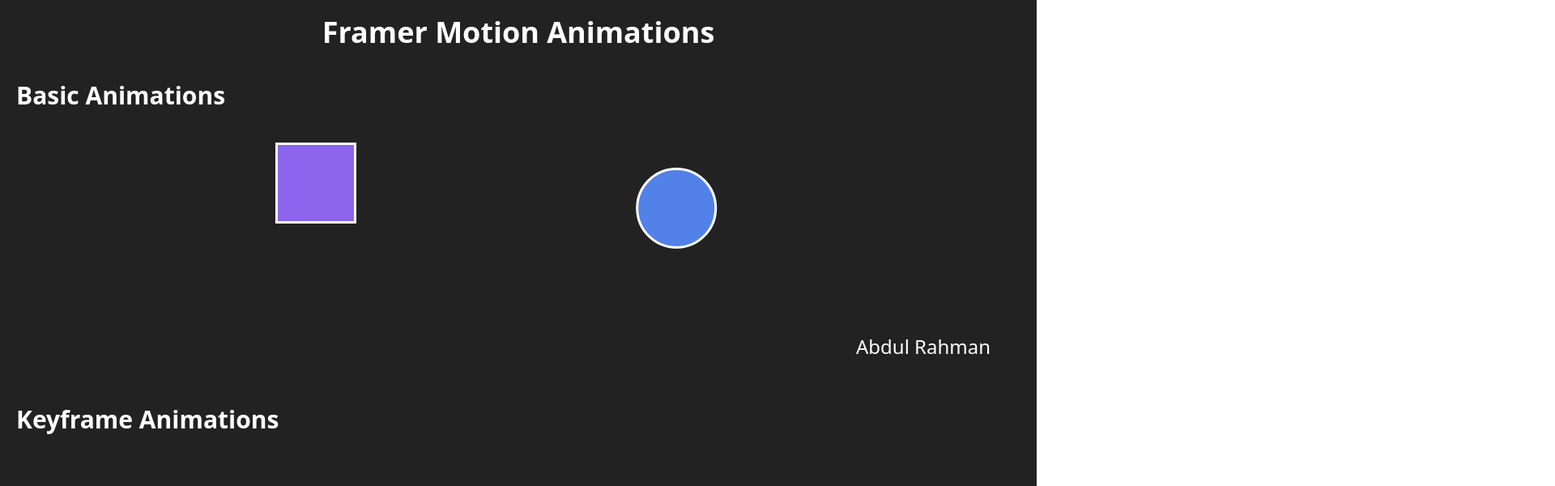
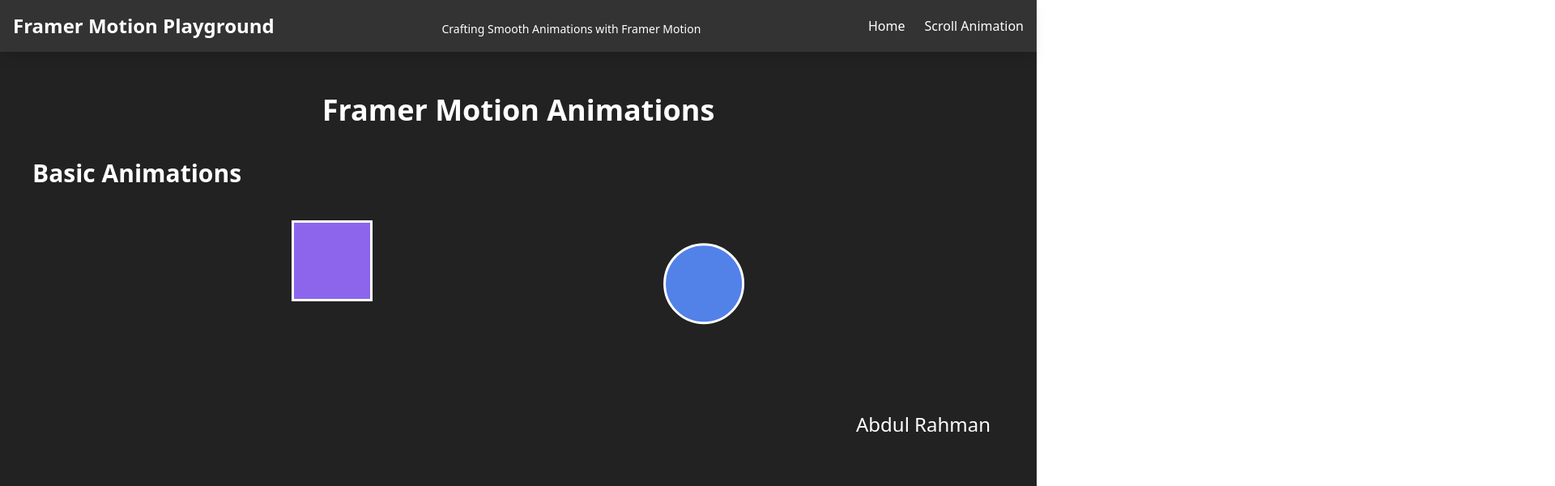
Before and after one commit to abdulrahmans0414/MotionCraft, a React (Vite) app: page / in a window 1280 px wide. Shown: the top 600 px of the page at 81% size, 1920 px wide, since content can reach past the window. Built offline with nearby package versions, Linux system fonts and the light colour scheme.

Commit message:
add Header and  Footer component with Tailwind styles

```diff
--- a/src/Pages/AnimationsPage.jsx
+++ b/src/Pages/AnimationsPage.jsx
@@ -3,10 +3,14 @@
 import KeyframeAnimations from "../components/Animations/KeyframeAnimations";
 import GestureAnimations from "../components/Animations/GestureAnimations";
 import VariantsAnimations from "../components/Animations/VariantsAnimations";
+import Header from "../components/Layout/Header";
+import Footer from "../components/Layout/Footer";
 
 function AnimationsPage() {
     return (
         <div className="bg-[#222]  text-white min-h-screen p-5">
+            <Header />
+            <main className="flex-grow p-5 pt-24"> {/* Add pt-24 to account for the fixed header */}
                 <h1 className="text-white text-center text-4xl font-bold mb-10">
                     Framer Motion Animations
                 </h1>
@@ -30,6 +34,8 @@
                     <h2 className="text-white text-3xl font-semibold mb-5">Variants Animations</h2>
                     <VariantsAnimations />
                 </section>
+            </main>
+            <Footer />
         </div>
     )
 }
--- a/src/Pages/ScrollAnimationPage.jsx
+++ b/src/Pages/ScrollAnimationPage.jsx
@@ -1,10 +1,16 @@
 import React from "react";
 import ScrollAnimations from "../components/Animations/ScrollAnimations";
+import Header from "../components/Layout/Header";
+import Footer from "../components/Layout/Footer";
 
 function ScrollAnimationPage() {
     return (
         <div className="bg-[#222] text-white min-h-screen">
-            <ScrollAnimations />
+            <Header />
+            <main className="flex-grow">
+                <ScrollAnimations />
+            </main>
+            <Footer />
         </div>
     )
 }
--- a/src/components/Layout/Footer.jsx
+++ b/src/components/Layout/Footer.jsx
@@ -1,7 +1,13 @@
 import React from "react";
 
 function Footer() {
-    return <div>Footer</div>;
+    return (
+        <footer className="bg-[#333] text-white p-4 text-center mt-auto">
+            <p className="text-sm">
+                &copy; {new Date().getFullYear()} Framer Motion Playground by Abdul Rahman. All rights reserved.
+            </p>
+        </footer>
+    )
 }
 
 export default Footer;
--- a/src/components/Layout/Header.jsx
+++ b/src/components/Layout/Header.jsx
@@ -1,7 +1,41 @@
 import React from "react";
+import { motion } from "framer-motion";
+import { Link } from "react-router-dom";
+function Header() {
 
-function Header() {
-    return <div>Header</div>;
+    return (
+        <motion.header
+            className="bg-[#333] text-white p-4 fixed top-0 left-0 w-full z-50 shadow-lg"
+            initial={{ y: -100 }}
+            animate={{ y: 0 }}
+            transition={{ type: "spring", stiffness: 120 }}
+        >
+            <div className="container mx-auto flex justify-between items-center">
+                <h1 className="text-2xl font-bold">Framer Motion Playground</h1>
+                <p className="text-sm mt-2">Crafting Smooth Animations with Framer Motion</p>
+                <nav>
+                    <ul className="flex space-x-6">
+                        <li>
+                            <Link
+                                to="/"
+                                className="hover:text-purple-400 transition-colors duration-300"
+                            >
+                                Home
+                            </Link>
+                        </li>
+                        <li>
+                            <Link
+                                to="/scroll"
+                                className="hover:text-purple-400 transition-colors duration-300"
+                            >
+                                Scroll Animation
+                            </Link>
+                        </li>
+                    </ul>
+                </nav>
+            </div>
+        </motion.header>
+    )
 }
 
 export default Header;
```
Lines whose indentation alone changed are shown as unchanged.
